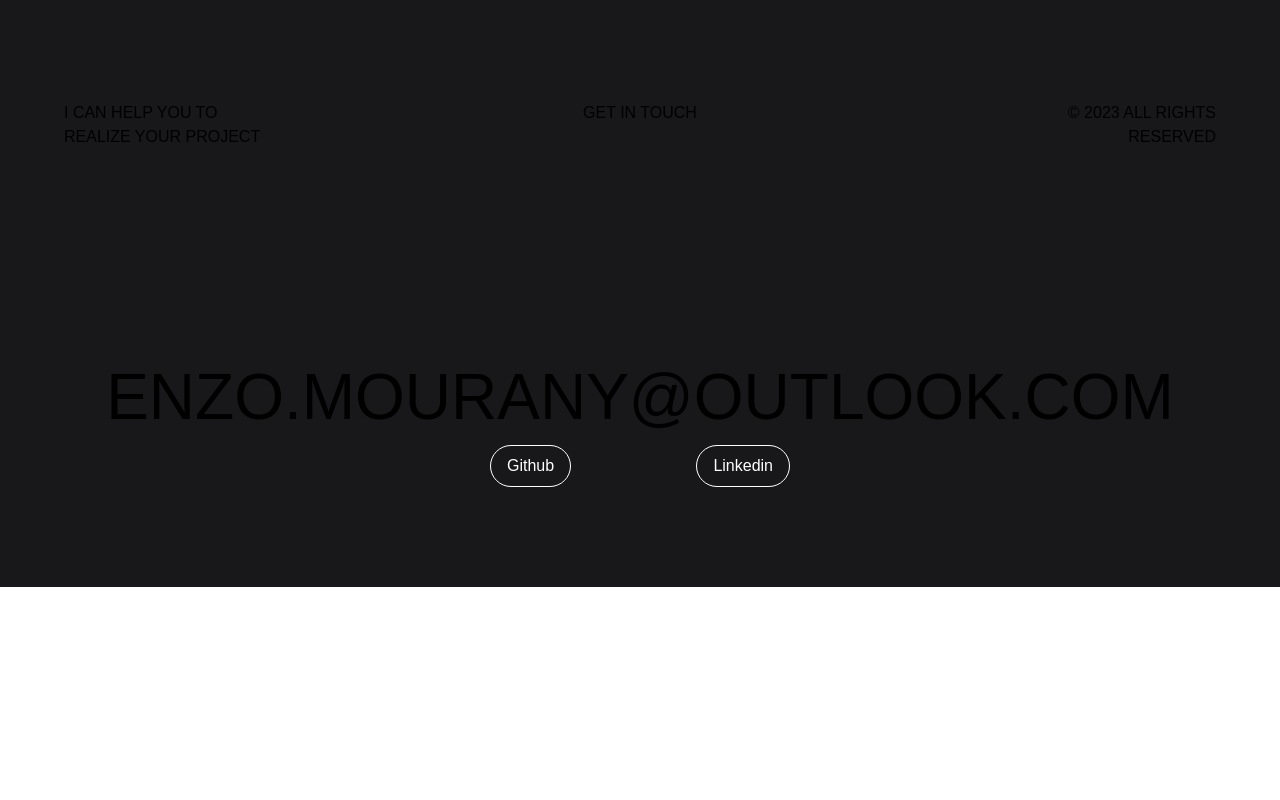
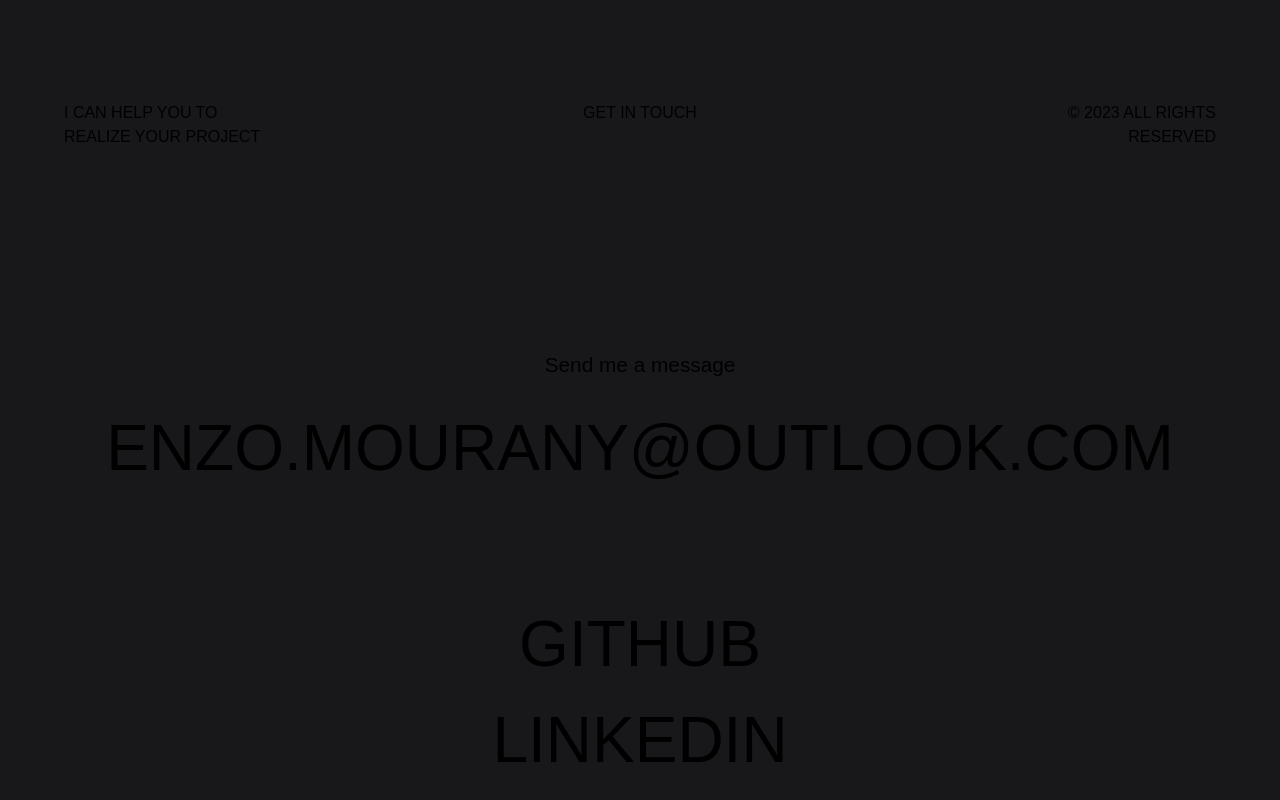
Before and after one commit to enzo-mourany/portfolio-v2, a Next.js app: page / in a window 1280 px wide. Shown: the part 2647-3447 px from the top of the page. Before the commit the page ends 3234 px from the top, so only its background shows below. Built offline with nearby package versions, Linux system fonts and the light colour scheme.

Commit message:
feat: style contact

```diff
--- a/components/Contact.tsx
+++ b/components/Contact.tsx
@@ -18,11 +18,12 @@ const Contact: React.FC = () => {
         </div>
       </div>
       <div className={styles.email}>
+        <p>Send me a message</p>
         <a href='mailto:enzo.mourany@outlook.com'>enzo.mourany@outlook.com</a>
       </div>
       <div className={styles.links}>
-        <LineButton text='Github' />
-        <LineButton text='Linkedin' />
+        <a href='https://github.com/enzo-mourany'>GitHub</a>
+        <a href='https://www.linkedin.com/in/enzo-mourany/'>LinkedIn</a>
       </div>
     </div>
   )
--- a/styles/Contact.module.scss
+++ b/styles/Contact.module.scss
@@ -25,6 +25,12 @@
         }
     }
     .email {
+        text-align: center;
+        margin-bottom: 100px;
+        p {
+            font-size: 1.3rem;
+            margin-bottom: 20px;
+        }
         a {
             text-transform: uppercase;
             font-size: 5vw;
@@ -32,8 +38,13 @@
     }
     .links {
         display: flex;
-        flex-direction: row;
+        flex-direction: column;
+        align-items: center;
         justify-content: space-between;
         width: 300px;
+        a {
+            text-transform: uppercase;
+            font-size: 5vw;
+        }
     }
 }
--- a/styles/ScrollingText.module.scss
+++ b/styles/ScrollingText.module.scss
@@ -7,7 +7,6 @@
     overflow: hidden;
     width: 100%;
     position: relative;
-    top: 40%;
     transform: translateY(-50%);
     &::before {
         content: '';
```
